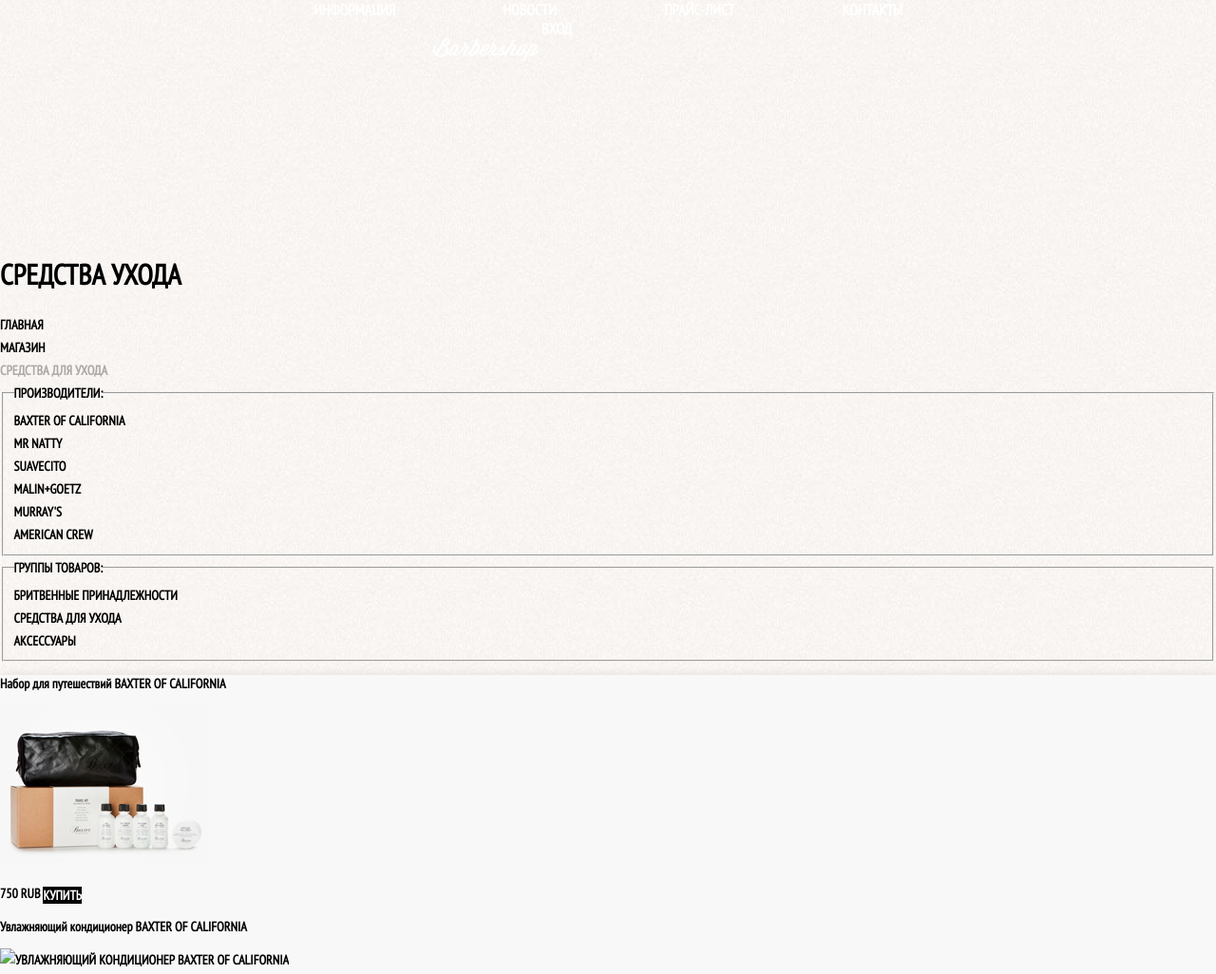
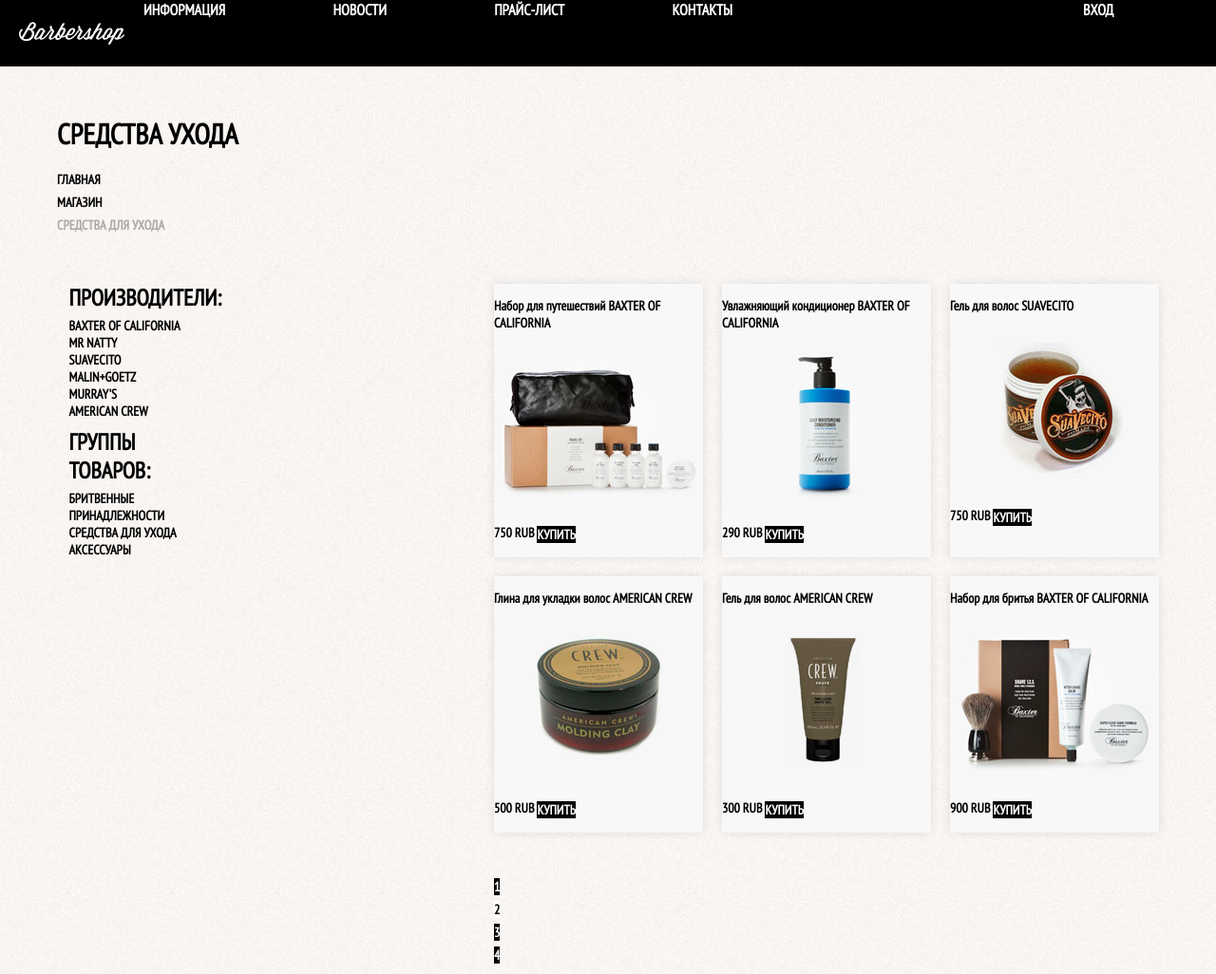
Before and after one commit to SetanSan/Barbershop, a plain HTML site: page catalog.html in a window 1280 px wide. Shown: the top 1026 px of the page at 95% size. Drawn offline with Linux system fonts and the light colour scheme; files whose address does not match are found by name.

Commit message:
finished next step with fixing <li> problems in catalog__list, but now need to fix other problems

```diff
--- a/catalog.html
+++ b/catalog.html
@@ -36,7 +36,7 @@
             </ul>
         </nav>
     </header>
-    <main>
+    <main class="container">
         <h1 class="catalog__page-title">Средства ухода</h1>
         <ul class="breadscrumbs">
             <li>
@@ -47,10 +47,11 @@
             </li>
             <li class="breadscrumbs__current">Средства для ухода</li>
         </ul>
+        <div class="catalog-columns">
 
             <section class="catalog__filters">
                 <h2 class="visually-hidden">Фильтр товаров</h2>
-            <form class="catalog__filters" method="get" action="utawarerumonobakemono@gmail.com">
+                <form class="catalog__filter" method="get" action="utawarerumonobakemono@gmail.com">
                     <fieldset>
                         <legend>Производители:</legend>
                         <ul class="catalog__item-list">
@@ -100,7 +101,7 @@
                 </form>
             </section>
 
-        <section>
+            <section class="catalog">
                 <h2 class="visually-hidden">Список средств для ухода</h2>
                 <ul class="catalog__list">
                     <li class="catalog__item">
@@ -123,6 +124,8 @@
                             <a class="button" href="link">Купить</a>
 
                         </p>
+                     </li>
+                     <li class="catalog__item">
                          <a class="catalog__link" href="catalog-item.html">
                                 <h3 class="catalog__item-title">
 
@@ -132,7 +135,7 @@
                                 </h3>
                             <p class="catalog__item-desc">
 
-                        <img src="img/product-2" width="220" height="165" alt="Увлажняющий кондиционер Baxter of California">
+                                <img src="img/product-2.jpg" width="220" height="165" alt="Увлажняющий кондиционер Baxter of California">
 
                             </p>
                             </a>
@@ -142,6 +145,8 @@
                                 <a class="button" href="link">Купить</a>
 
                             </p>
+                     </li>
+                     <li class="catalog__item">
                          <a class="catalog__link" href="catalog-item.html">
                              <h3 class="catalog__item-title">
 
@@ -161,6 +166,8 @@
                              <a class="button" href="link">Купить</a>
 
                          </p>
+                     </li>
+                     <li class="catalog__item">
                          <a class="catalog__link" href="catalog-item.html">
                              <h3 class="catalog__item-title">
 
@@ -180,6 +187,8 @@
                              <a class="button" href="link">Купить</a>
 
                          </p>
+                     </li>
+                     <li class="catalog__item">
                          <a class="catalog__link" href="catalog-item.html">
                              <h3 class="catalog__item-title">
 
@@ -199,6 +208,8 @@
                              <a class="button" href="link">Купить</a>
 
                          </p>
+                     </li>
+                     <li class="catalog__item">
                          <a class="catalog__link" href="catalog-item.html">
                              <h3 class="catalog__item-title">
 
@@ -236,6 +247,7 @@
                     </li>
                 </ul>
             </section>
+        </div>
     </main>
 
     <footer class="footer">
--- a/css/style.css
+++ b/css/style.css
@@ -18,12 +18,12 @@ body {
 
 a {
     text-decoration: none;
-   color: inherit;
+    color: inherit;
   }
 
-img {
+/* img {
     max-width: 100%;
-}
+} */
 
 ul {
     list-style: none;
@@ -60,6 +60,12 @@ ul {
     margin-bottom: 75px;
 }
 
+.inner-page .header {
+    margin-bottom: 50px;
+
+    background-color: #000000;
+}
+
 a {
     text-decoration: none;
 }
@@ -94,10 +100,24 @@ a {
     background-color: transparent;
 }
 
+.inner-page .header__nav {
+    display: flex;
+    align-items: flex-start;
+    flex-direction: row;
+}
+
 .header__logo {
     order: 2;
     width: 368px;
     height: 153px;
+}
+
+.inner-page .header__logo {
+    order: 0;
+
+    width: 111px;
+    height: 24px;
+    padding: 23px 20px;
 }
 
 .nav-wrapper {
@@ -123,6 +143,10 @@ a {
     padding: 0;
 
     list-style: none;
+}
+
+.inner-page .header__user-nav {
+    margin-left: auto;
 }
 
 .header__nav-list a,
@@ -216,6 +240,61 @@ a {
     width: 300px;
 }
 
+.catalog__page-title {
+    margin: 0;
+    margin-bottom: 15px;
+    padding: 0;
+
+    font-size: 30px;
+    line-height: 42px;
+}
+
+.breadscrumbs {
+    padding: 0;
+    margin: 0;
+    margin-bottom: 50px;
+
+    list-style: none;
+}
+
+.catalog-columns {
+    display: flex;
+    justify-content: space-between;
+}
+
+.catalog__filters {
+    width: 180px;
+
+}
+
+.catalog {
+    width: 700px;
+}
+
+.catalog__list {
+    display: flex;
+    flex-wrap: wrap;
+    justify-content: space-between;
+    padding: 0;
+    margin: 0;
+    margin-bottom: 25px;
+
+    list-style: none;
+}
+
+.catalog__item {
+    width: 220px;
+    margin-bottom: 20px;
+    margin-right: 20px;
+
+    background-color: #f8f8f8;
+    box-shadow: 0 0 10px rgba(0, 0, 0, 0.1);
+}
+
+.catalog__item:nth-child(3n) {
+    margin-right: 0;
+}
+
 .appointment__item input {
     font: inherit;
 
@@ -249,16 +328,16 @@ a {
     color: #aba9a7;
 }
 
-.filter fieldset {
+.catalog__filter fieldset {
     border: none;
 }
 
-.filter legend {
+.catalog__filter legend {
     font-size: 24px;
     line-height: 30px;
 }
 
-.filter ul {
+.catalog__filter ul {
     list-style: none;
     line-height: 18px;
 }
@@ -274,14 +353,11 @@ a {
     opacity: 0.5;
 }
 
-.catalog__list {
+/* .catalog__list {
+    display: flex;
+
     list-style: none;
-}
-
-.catalog__item {
-    background-color: #f8f8f8;
-    box-shadow: 0 0 10px rgba(0, 0, 0, 0.1);
-}
+} */
 
 .catalog__item:hover {
     box-shadow: 0 0 10px rgba(0, 0, 0, 0.2);
@@ -314,6 +390,9 @@ a {
 }
 
 .pagination__list {
+    padding: 0;
+    margin: 0;
+
     list-style: none;
 }
 
@@ -386,6 +465,10 @@ a {
     background-image: url("img/pattern-dark.jpg");
     background-position: 0 0;
     background-repeat: repeat;
+}
+
+.inner-page .footer {
+    margin-top: 45px;
 }
 
 .footer .container {
```
Lines whose indentation alone changed are shown as unchanged.
